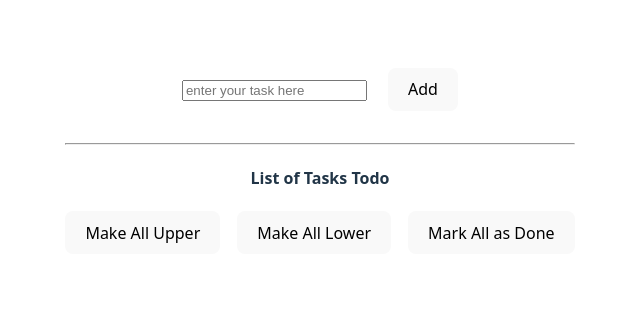
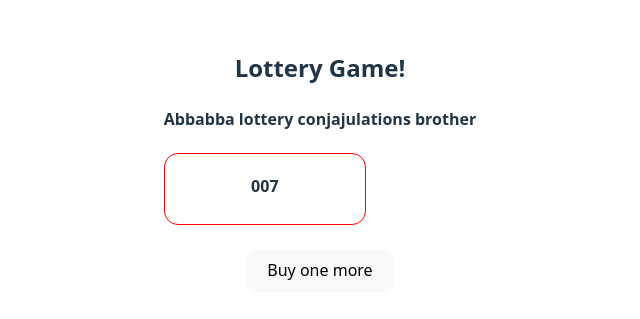
Before and after one commit to DGSudheer/Todo, a React (Vite) app: page / in a window 1280 px wide. Shown: the part 239-558 px from the top of the page, without its empty margins (320-960 px from the left). Built offline with nearby package versions, Linux system fonts and the light colour scheme.

Commit message:
temp commit 1

```diff
--- a/src/App.jsx
+++ b/src/App.jsx
@@ -5,11 +5,12 @@ import Counter from "./Counter.jsx";
 import Ludoboard from "./Ludoboard.jsx";
 import TodoList from "./TodoList.jsx";
 import Todo from "./Todo.jsx";
+import Lottery from "./Lottery.jsx";
 
 function App() {
   return (
     <>
-      <Todo/>
+      <Lottery/>
     </>
   );
 }
--- /dev/null
+++ b/src/Lottery.css
@@ -0,0 +1,8 @@
+.ticket{
+    border: 1px solid red;
+    border-radius: 14px;
+    width: 200px;
+    height: 50px;
+    padding-top: 20px;
+    font-weight: bolder;
+}
--- /dev/null
+++ b/src/Lottery.jsx
@@ -0,0 +1,30 @@
+import "./Lottery.css";
+import { useState } from "react";
+import { generateRandom } from "./helper.js";
+
+export default function Lottery(){
+    let [ticket, setTicket] = useState([0,0,7]);
+    let buyTicket = () => {
+        setTicket(generateRandom(3))
+    }
+
+    let win = (ticket)=>{
+        return(
+            false
+        )
+    }
+
+    return(
+        <div>
+            <h2>Lottery Game!</h2>
+            <h4>{win?"Abbabba lottery conjajulations brother":""}</h4>
+            <div className="ticket">
+                <span>{ticket[0]}</span>
+                <span>{ticket[1]}</span>
+                <span>{ticket[2]}</span>
+            </div>
+            <br />
+            <button onClick={buyTicket}>Buy one more</button>
+        </div>
+    )
+}
--- /dev/null
+++ b/src/helper.js
@@ -0,0 +1,9 @@
+function generateRandom(n) {
+    let arr = new Array(n);
+    for(let i=0;i<n;i++){
+        arr[i]=Math.floor(Math.random()*10);
+    }
+    return arr;
+}
+
+export {generateRandom};
```
